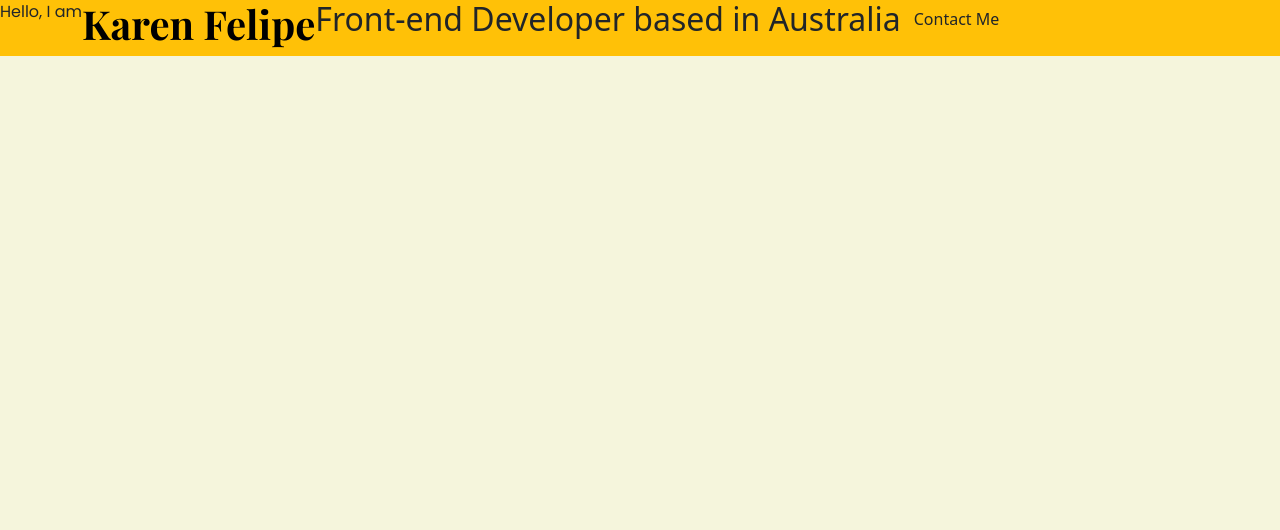
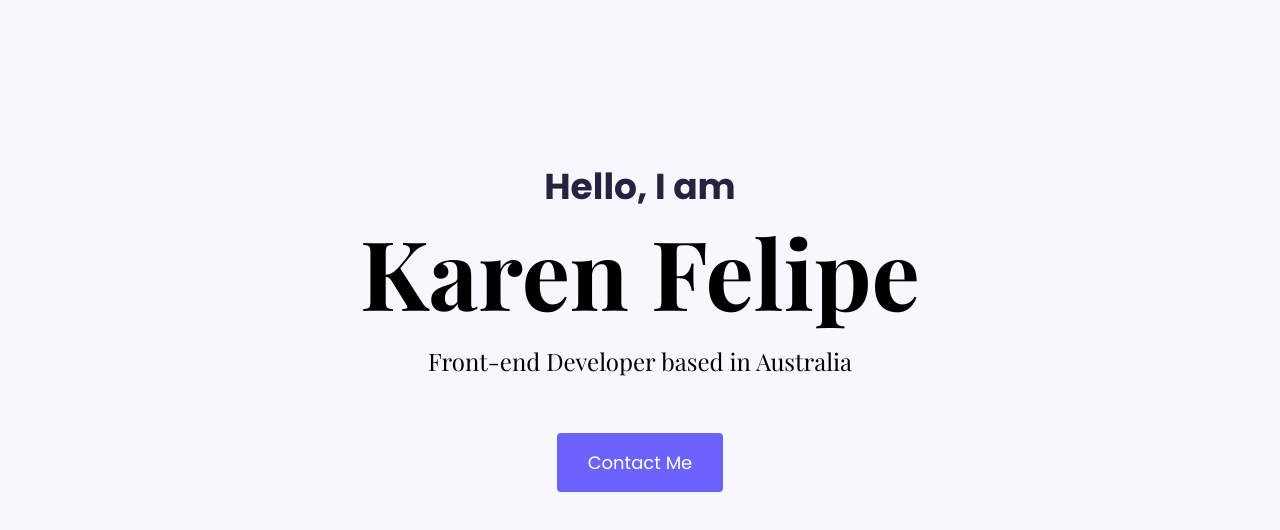
Before and after one commit to KengMagee/portfolio-project-lesson7, a plain HTML site: page index.html in a window 1280 px wide. Drawn offline with nearby package versions, Linux system fonts and the light colour scheme; a web font is replaced by a local one.

Commit message:
updated css and added buttons

```diff
--- a/index.html
+++ b/index.html
@@ -34,11 +34,13 @@
     <title>Portfolio Project</title>
   </head>
   <body>
-    <div class="hero d-flex bg-warning">
+    <div class="hero">
       <p>Hello, I am</p>
       <h1>Karen Felipe</h1>
-      <h2>Front-end Developer based in Australia</h2>
-      <a href="#" class="btn btn-branding">Contact Me</a>
+      <h2 class="mb-5">Front-end Developer based in Australia</h2>
+      <div>
+        <a href="#" class="btn btn-branding">Contact Me</a>
+      </div>
     </div>
   </body>
 </html>
--- a/styles/portfolio.css
+++ b/styles/portfolio.css
@@ -1,15 +1,49 @@
+:root {
+  --branding-color: #6c63ff;
+  --secondary-color: #f9f7fe;
+  --heading-font-family: "Playfair Display", serif;
+  --default-font-family: "Poppins", sans-serif;
+}
+
 body {
-  background: beige;
+  background: white;
+  font-family: var(--default-font-family);
+}
+h1,
+h2,
+h3,
+h4 {
+  color: black;
+  font-family: var(--heading-font-family);
+  font-weight: bold;
 }
 h1 {
-  color: black;
-  font-family: "Playfair Display", serif;
-  font-weight: bold;
+  font-size: 96px;
 }
 p {
-  font-family: "Poppins", sans-serif;
   font-weight: normal;
 }
 .hero {
-  color: 6C63FF;
+  background: var(--secondary-color);
+  text-align: center;
+  padding: 160px 36px;
 }
+.hero p {
+  font-size: 36px;
+  font-weight: bold;
+  margin: 0;
+  color: #272142;
+}
+.hero h2 {
+  font-weight: normal;
+  font-size: 24px;
+  line-height: 2;
+}
+.btn-branding {
+  background: var(--branding-color);
+  color: white;
+  border-radius: 4px;
+  font-size: 18px;
+  line-height: 27px;
+  padding: 15px 30px;
+}
```
